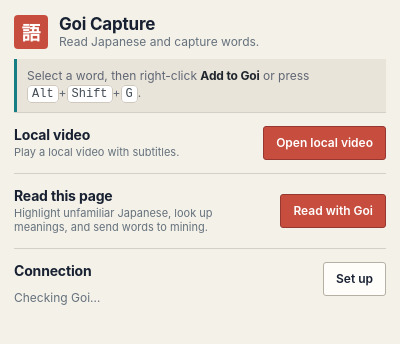
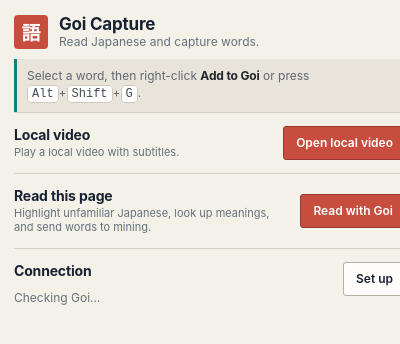
Before and after one commit to tomasmik/goi, a browser extension: page browser-extension/popup/popup.html in a window 400 px wide. Drawn offline with Linux system fonts and the light colour scheme.

Commit message:
Fix extension popup window size

```diff
--- a/browser-extension/popup/popup.css
+++ b/browser-extension/popup/popup.css
@@ -1,6 +1,5 @@
 body {
-  width: min(420px, 100vw);
-  max-width: 100%;
+  width: 420px;
   margin: 0;
   background: #f7f4ef;
 }
```
Also changed, not shown: browser-extension/tests/chrome-install-smoke.js (+2 -2 lines), browser-extension/manifest.json.
